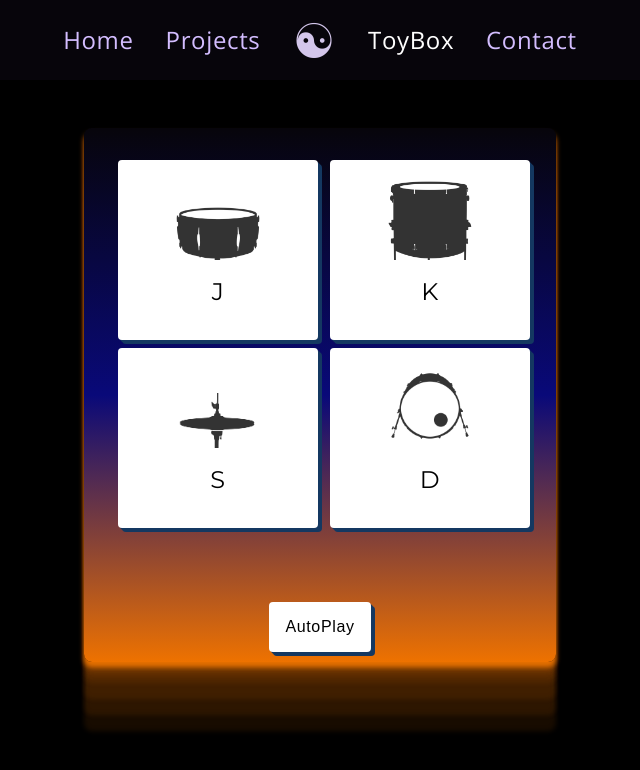
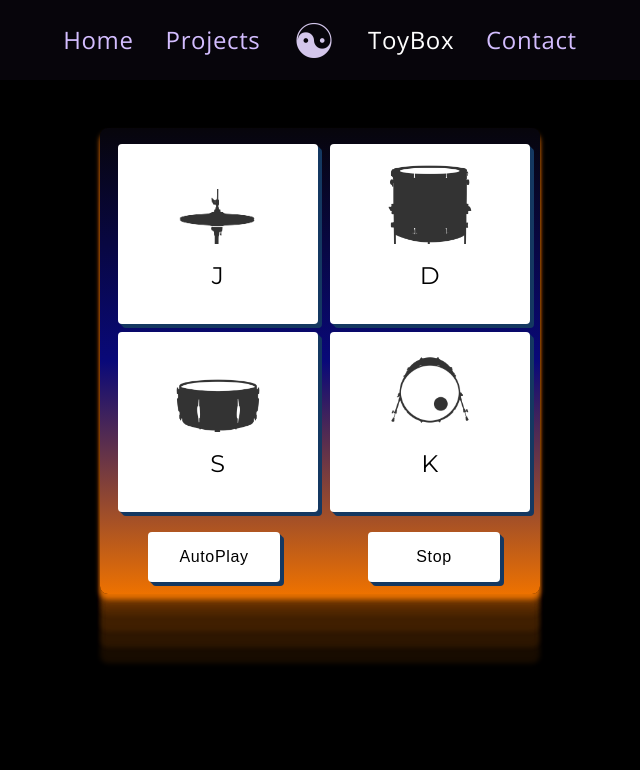
Before and after one commit to Ian84Be/portfolio-react, a React (Create React App) app in the folder client/: page /ToyBox/DrumMachine in a window 1280 px wide. Shown: the top 770 px of the page, without its empty margins (320-960 px from the left). Built offline with nearby package versions, Linux system fonts and the light colour scheme.

Commit message:
refactor DrumMachine, add stop button

```diff
--- a/client/src/components/ToyBox/DrumMachine.js
+++ b/client/src/components/ToyBox/DrumMachine.js
@@ -13,6 +13,17 @@ import hiHatIcon from '../../assets/DrumMachine/img/hihat2.png';
 import '../../scss/ToyBox/DrumMachine.scss';
 
 const DrumMachine = ({ lightMode }) => {
+  const kickRef = React.createRef();
+  const hihatRef = React.createRef();
+  const snareRef = React.createRef();
+  const tomRef = React.createRef();
+  const drumKeyCodes = [
+    { k: 83, ref: snareRef },
+    { k: 68, ref: tomRef },
+    { k: 74, ref: hihatRef },
+    { k: 75, ref: kickRef }
+  ];
+
   useEffect(() => {
     window.addEventListener('keydown', playSound);
     return () => window.removeEventListener('keydown', playSound);
@@ -20,86 +31,91 @@ const DrumMachine = ({ lightMode }) => {
 
   return (
     <div className={`DrumMachine__container ${lightMode ? 'lightMode' : ''}`}>
-      <div className="drum-kit__keys">
+      <audio data-key="83" src={hihat} ref={hihatRef}></audio>
+      <audio data-key="68" src={kick} ref={kickRef}></audio>
+      <audio data-key="74" src={snare} ref={snareRef}></audio>
+      <audio data-key="75" src={tom} ref={tomRef}></audio>
+      <section className="drum-kit__keys">
         <div
           data-key="74"
           className="key"
           onClick={() => playSound({ keyCode: 74 })}
         >
+          <img alt="hi hat cymbals" className="hihat" src={hiHatIcon} />
+          <kbd>J</kbd>
+        </div>
+
+        <div
+          data-key="68"
+          className="key"
+          onClick={() => playSound({ keyCode: 68 })}
+        >
+          <img alt="tom drum" className="tomDrum" src={tomDrumIcon} />
+          <kbd>D</kbd>
+        </div>
+        <div
+          data-key="83"
+          className="key"
+          onClick={() => playSound({ keyCode: 83 })}
+        >
           <img alt="snare drum" className="snareDrum" src={snareDrumIcon} />
-          <kbd>J</kbd>
-          <span className="sound">snare</span>
+          <kbd>S</kbd>
         </div>
         <div
           data-key="75"
           className="key"
           onClick={() => playSound({ keyCode: 75 })}
         >
-          <img alt="tom drum" className="tomDrum" src={tomDrumIcon} />
+          <img alt="kick drum" className="kickDrum" src={kickDrumIcon} />
           <kbd>K</kbd>
-          <span className="sound">tom</span>
         </div>
+      </section>
 
-        <div
-          data-key="83"
-          className="key"
-          onClick={() => playSound({ keyCode: 83 })}
-        >
-          <img alt="hi hat cymbals" className="hihat" src={hiHatIcon} />
-          <kbd>S</kbd>
-          <span className="sound">hihat</span>
-        </div>
-        <div
-          data-key="68"
-          className="key"
-          onClick={() => playSound({ keyCode: 68 })}
-        >
-          <img alt="kick drum" className="kickDrum" src={kickDrumIcon} />
-          <kbd>D</kbd>
-          <span className="sound">kick</span>
-        </div>
-      </div>
-
-      <div className="controls">
-        <button className={`auto-play drums`} onClick={autoPlay}>
+      <div className="drum-controls">
+        <button className="play drums" onClick={handleAutoPlay}>
           AutoPlay
         </button>
+        <button className="stop drums" onClick={stopAll}>
+          Stop
+        </button>
       </div>
-
-      <audio data-key="83" src={hihat}></audio>
-      <audio data-key="68" src={kick}></audio>
-      <audio data-key="74" src={snare}></audio>
-      <audio data-key="75" src={tom}></audio>
     </div>
   );
 
-  async function autoPlay(e) {
+  function stopAll() {
+    const highestTimeoutId = setTimeout(() => null);
+    for (let i = 0; i < highestTimeoutId; i++) clearTimeout(i);
+  }
+
+  function handleAutoPlay() {
+    let newPhrase = makePhrase();
+    newPhrase.forEach(note => playSound(note));
+  }
+
+  function playSound({ keyCode, delay = 0 }) {
+    const drumKey = drumKeyCodes.find(key => key.k === keyCode);
+    if (!drumKey) return;
+    const audio = drumKey.ref.current;
+    audio.currentTime = 0;
+    if (delay) {
+      return setTimeout(() => audio.play(), delay);
+    } else audio.play();
+  }
+
+  function makePhrase() {
     const drumNums = [83, 68, 74, 75];
+    const thisPhrase = [];
     let min = 0,
       max = 4,
       time = 330;
-    for (let i = 0; i < 100; i++) {
+    for (let i = 0; i < 64; i++) {
       let thisNote = 0;
       let rand = Math.floor(Math.random() * (max - min + 1) + min);
       thisNote = drumNums[rand];
       thisNote = thisNote ? thisNote : 0; //0 for a silence
-      setTimeout(() => playSound({ keyCode: thisNote }), i * time);
+      thisPhrase.push({ keyCode: thisNote, delay: i * time });
     }
-    return;
-  }
-
-  function playSound({ keyCode }) {
-    const audio = document.querySelector(`audio[data-key="${keyCode}"]`);
-    if (!audio) return;
-    const key = document.querySelector(`.key[data-key="${keyCode}"]`);
-    audio.currentTime = 0;
-    audio
-      .play()
-      .then(res => {
-        key.classList.add('playing');
-        setTimeout(() => key.classList.remove('playing'), 100);
-      })
-      .catch(err => console.log('err', err));
+    return thisPhrase;
   }
 };
 
--- a/client/src/scss/ToyBox/DrumMachine.scss
+++ b/client/src/scss/ToyBox/DrumMachine.scss
@@ -36,16 +36,27 @@
   }
 }
 
-.controls {
-  margin: 10px;
+.drum-controls {
+  align-items: center;
+  justify-content: space-around;
+  display: flex;
+  flex-direction: row;
+  flex-wrap: wrap;
+  margin-bottom: 1rem;
+  width: 100%;
+  transform: translate(4px, 4px);
 }
 
-button.auto-play.drums {
+button.play.drums,
+button.stop.drums {
   @include button();
-  width: 100%;
+  max-width: 30%;
 
   @media (max-width: 475px) {
-    width: 100%;
+    font-size: 0.75rem;
+    padding: 0.5rem;
+    max-width: 100%;
+    margin: 0.5rem 0;
   }
 
   .playing {
@@ -62,7 +73,7 @@ button.auto-play.drums {
   grid-template-rows: 1fr 1fr;
   grid-gap: 0.5rem 0.5rem;
   justify-items: center;
-  padding: 2rem;
+  padding: 1rem;
 
   .key {
     @include button();
@@ -116,14 +127,6 @@ button.auto-play.drums {
 
     img {
       opacity: 1;
-      // transform: scale(0.8);
     }
   }
 }
-
-.sound {
-  // font-size: 1.2rem;
-  letter-spacing: 0.1rem;
-  text-transform: uppercase;
-  display: none;
-}
```
